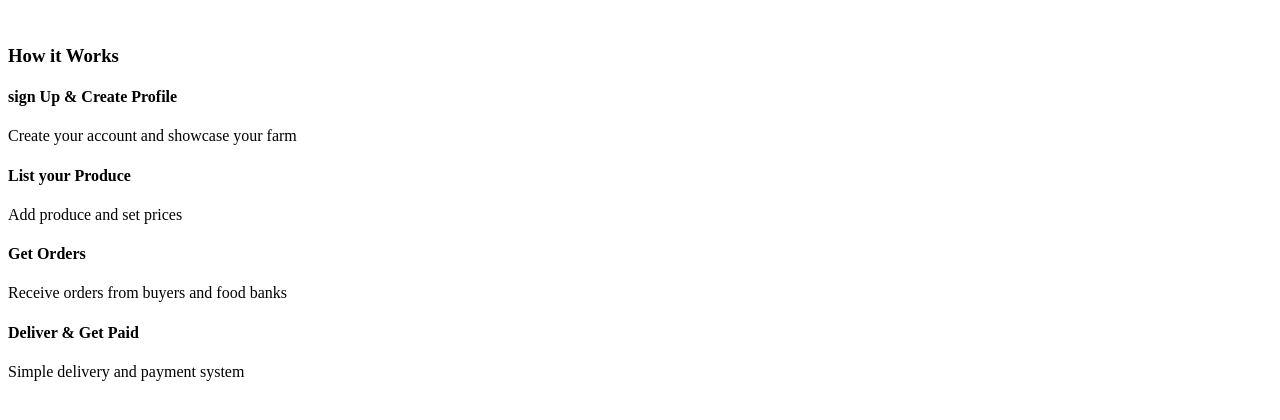
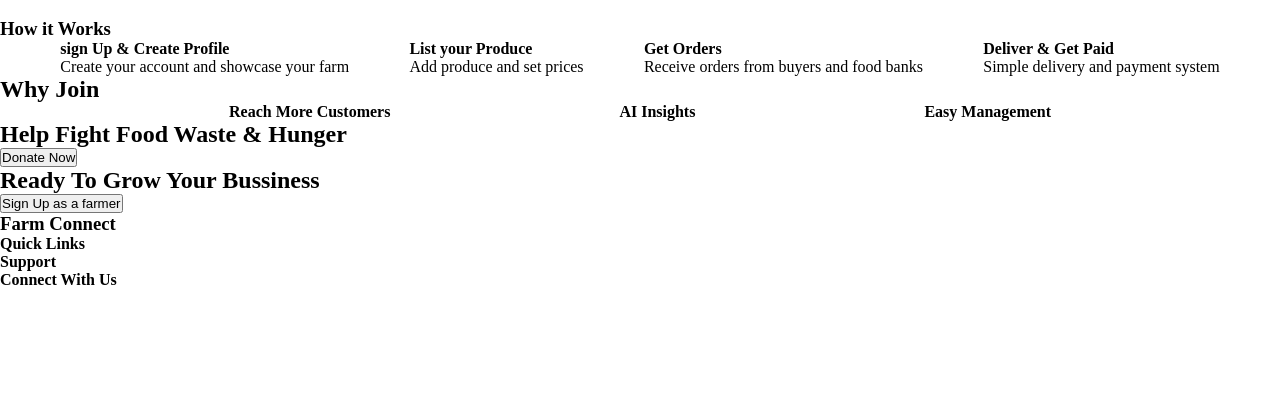
Before and after one commit to tessatanaka22/farmFoodHub, a plain HTML site: page index.html in a window 1280 px wide. Drawn offline with Linux system fonts and the light colour scheme.

Commit message:
added css file

```diff
--- a/index.html
+++ b/index.html
@@ -3,6 +3,7 @@
   <head>
     <meta charset="UTF-8" />
     <meta name="viewport" content="width=device-width, initial-scale=1.0" />
+    <link rel="stylesheet" href="./stlye.css" />
     <title>Document</title>
   </head>
   <body>
@@ -12,6 +13,7 @@
     <main>
       <section class="how-it-works">
         <h3>How it Works</h3>
+        <div class="how">
           <div>
             <h4>sign Up & Create Profile</h4>
             <p>Create your account and showcase your farm</p>
@@ -28,10 +30,38 @@
             <h4>Deliver & Get Paid</h4>
             <p>Simple delivery and payment system</p>
           </div>
+        </div>
       </section>
-      <section class="why-join"></section>
-      <section class="donate"></section>
-      <section class="sign-up"></section>
+      <section class="why-join">
+        <h2>Why Join</h2>
+        <div class="why">
+          <div>
+            <h4>Reach More Customers</h4>
+          </div>
+          <div>
+            <h4>AI Insights</h4>
+          </div>
+          <div>
+            <h4>Easy Management</h4>
+          </div>
+        </div>
+      </section>
+      <section class="donate">
+        <h2>Help Fight Food Waste & Hunger</h2>
+        <button>Donate Now</button>
+      </section>
+      <section class="sign-up">
+        <h2>Ready To Grow Your Bussiness</h2>
+        <button>Sign Up as a farmer</button>
+      </section>
     </main>
+    <footer>
+      <div>
+        <h3>Farm Connect</h3>
+      </div>
+      <div><h4>Quick Links</h4></div>
+      <div><h4>Support</h4></div>
+      <div><h4>Connect With Us</h4></div>
+    </footer>
   </body>
 </html>
--- /dev/null
+++ b/stlye.css
@@ -0,0 +1,16 @@
+* {
+  margin: 0;
+  padding: 0;
+  box-sizing: border-box;
+}
+p {
+  text-align: center;
+}
+.how {
+  display: flex;
+  justify-content: space-evenly;
+}
+.why {
+  display: flex;
+  justify-content: space-evenly;
+}
```
Lines whose indentation alone changed are shown as unchanged.
